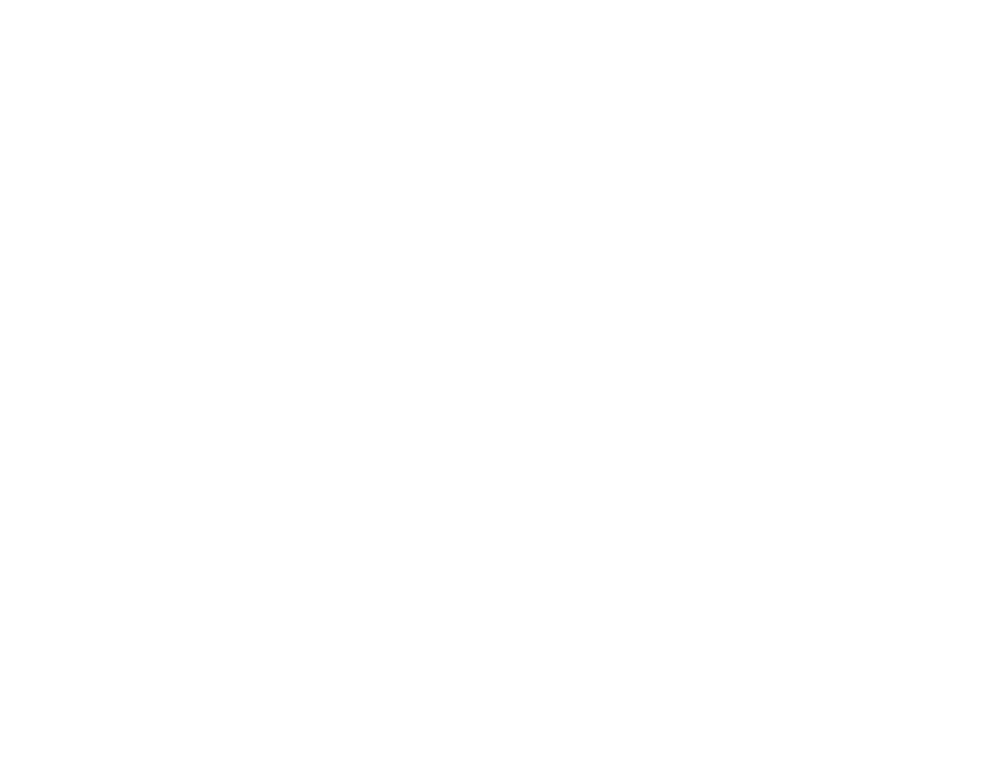
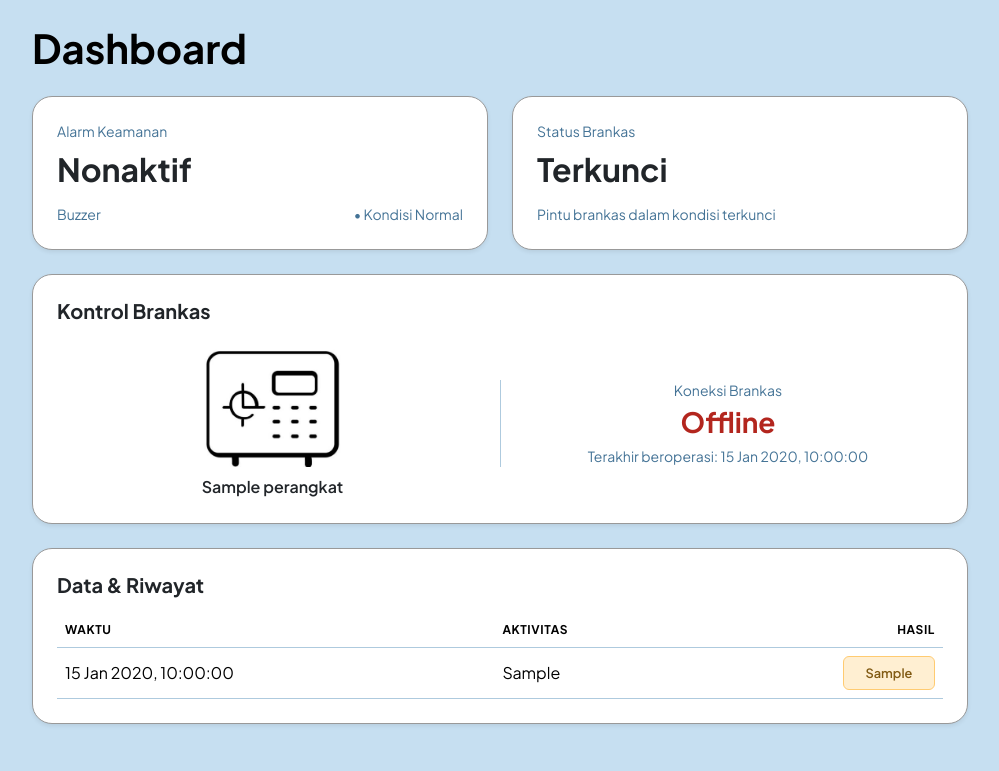
Before and after one commit to YogsPrtm/Brankas-Pintar, a Laravel app: page /dashboard in a window 1280 px wide. Before the commit the part shown is empty. Shown: the top 771 px of the page, without its empty margins (140-1139 px from the left). Run offline with Laravel 12, Linux system fonts and the light colour scheme; tables that the repository leaves empty hold one stand-in row (values such as "Sample post").

Commit message:
Update index.blade.php

```diff
--- a/resources/views/dashboard/index.blade.php
+++ b/resources/views/dashboard/index.blade.php
@@ -1,11 +1,127 @@
 <!DOCTYPE html>
-<html lang="en">
+<html lang="id">
 <head>
     <meta charset="UTF-8">
-    <meta name="viewport" content="width=device-width, initial-scale=1.0">
-    <title>Document</title>
+    <meta name="viewport" content="width=device-width, initial-scale=1">
+    <title>Dashboard Brankas Pintar</title>
+    <link rel="preconnect" href="https://fonts.googleapis.com">
+    <link rel="preconnect" href="https://fonts.gstatic.com" crossorigin>
+    <link rel="stylesheet" href="https://fonts.googleapis.com/css2?family=Plus+Jakarta+Sans:wght@400;500;600;700;800&display=swap">
+    <link rel="stylesheet" href="https://cdn.jsdelivr.net/npm/bootstrap@5.3.3/dist/css/bootstrap.min.css">
+    <link rel="stylesheet" href="{{ asset('css/style.css') }}">
 </head>
 <body>
+<main class="container py-4" style="max-width: 960px;">
 
+    <h1 class="fw-bold mb-4">Dashboard</h1>
+
+    @if (! $perangkat)
+        <div class="alert alert-warning">
+            Perangkat belum dikonfigurasi. Tambahkan data perangkat di tabel <code>perangkats</code>.
+        </div>
+    @else
+        @php
+            $terbuka    = $perangkat->status_pintu === 'terbuka';
+            $alarmAktif = $perangkat->status_alarm === 'bahaya';
+        @endphp
+
+        <!-- alarm keamanan -->
+        <div class="row g-4 mb-4">
+            <div class="col-md-6">
+                <div class="card card-box shadow-sm h-100">
+                    <div class="card-body p-4">
+                        <div class="text-muted small mb-2">Alarm Keamanan</div>
+                        <h2 class="fw-bold mb-3 {{ $alarmAktif ? 'warna-bahaya' : '' }}">
+                            {{ $alarmAktif ? 'AKTIF' : 'Nonaktif' }}
+                        </h2>
+                        <div class="d-flex justify-content-between small text-muted">
+                            <span>Buzzer</span>
+                            <span>• {{ $alarmAktif ? 'Berbunyi' : 'Kondisi Normal' }}</span>
+                        </div>
+                    </div>
+                </div>
+            </div>
+
+            <div class="col-md-6">
+                <div class="card card-box shadow-sm h-100">
+                    <div class="card-body p-4">
+                        <div class="text-muted small mb-2">Status Brankas</div>
+                        <h2 class="fw-bold mb-3 {{ $terbuka ? 'warna-peringatan' : '' }}">
+                            {{ $terbuka ? 'Terbuka' : 'Terkunci' }}
+                        </h2>
+                        <div class="small text-muted">
+                            Pintu brankas {{ $terbuka ? 'sedang terbuka' : 'dalam kondisi terkunci' }}
+                        </div>
+                    </div>
+                </div>
+            </div>
+        </div>
+
+        <!-- kontrol brankas -->
+        <div class="card card-box shadow-sm mb-4">
+            <div class="card-body p-4">
+                <h5 class="fw-bold mb-4">Kontrol Brankas</h5>
+
+                <div class="row align-items-center g-4">
+                    <div class="col-md-6 text-center">
+                        <img src="{{ asset('assets/brankas.png') }}" alt="Brankas" class="logo-brankas img-fluid">
+                        <div class="fw-semibold mt-2">{{ $perangkat->nama_brankas }}</div>
+                    </div>
+
+                    <div class="col-md-6 text-center kolom-koneksi">
+                        <div class="text-muted small mb-1">Koneksi Brankas</div>
+                        <h3 class="fw-bold mb-2 {{ $online ? 'warna-ok' : 'warna-bahaya' }}">
+                            {{ $online ? 'Online' : 'Offline' }}
+                        </h3>
+                        <div class="small text-muted">
+                            Terakhir beroperasi: {{ $perangkat->last_seen?->format('d M Y, H:i:s') ?? '-' }}
+                        </div>
+                    </div>
+                </div>
+            </div>
+        </div>
+
+        <!-- data riwayat -->
+        <div class="card card-box shadow-sm mb-4">
+            <div class="card-body p-4">
+                <h5 class="fw-bold mb-3">Data &amp; Riwayat</h5>
+                <div class="table-responsive">
+                    <table class="table align-middle mb-0">
+                        <thead>
+                            <tr>
+                                <th>WAKTU</th>
+                                <th>AKTIVITAS</th>
+                                <th class="text-end">HASIL</th>
+                            </tr>
+                        </thead>
+                        <tbody>
+                            @forelse ($riwayat as $log)
+                                @php
+                                    $normal = preg_match('/^(berhasil|terkunci)/i', $log->hasil);
+                                @endphp
+                                <tr>
+                                    <td>{{ $log->created_at->format('d M Y, H:i:s') }}</td>
+                                    <td>{{ $log->aktivitas }}</td>
+                                    <td class="text-end">
+                                        <span class="badge-hasil {{ $normal ? 'badge-hasil-info' : 'badge-hasil-warning' }}">
+                                            {{ $log->hasil }}
+                                        </span>
+                                    </td>
+                                </tr>
+                            @empty
+                                <tr>
+                                    <td colspan="3" class="text-center text-muted py-4">
+                                        Belum ada data riwayat aktivitas dari perangkat IoT.
+                                    </td>
+                                </tr>
+                            @endforelse
+                        </tbody>
+                    </table>
+                </div>
+            </div>
+        </div>
+    @endif
+
+</main>
 </body>
 </html>
```
